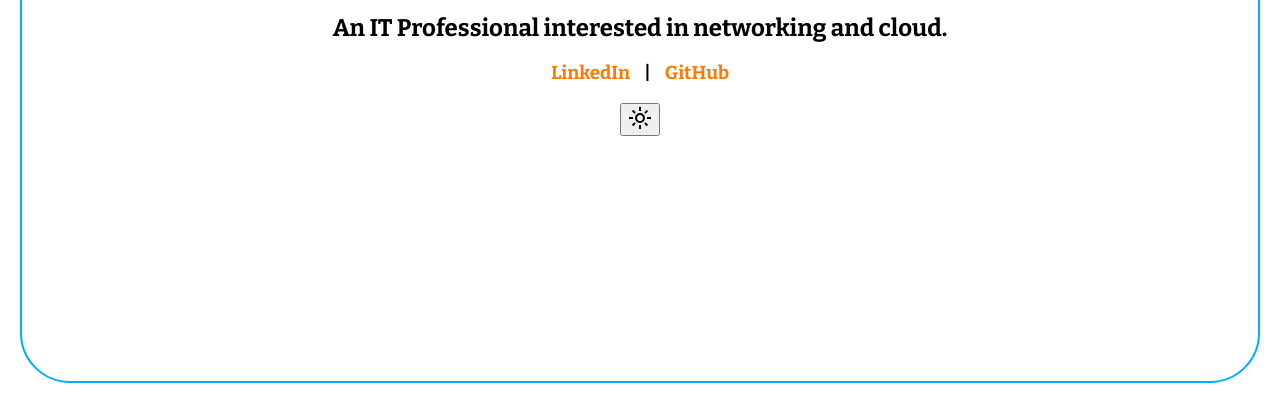
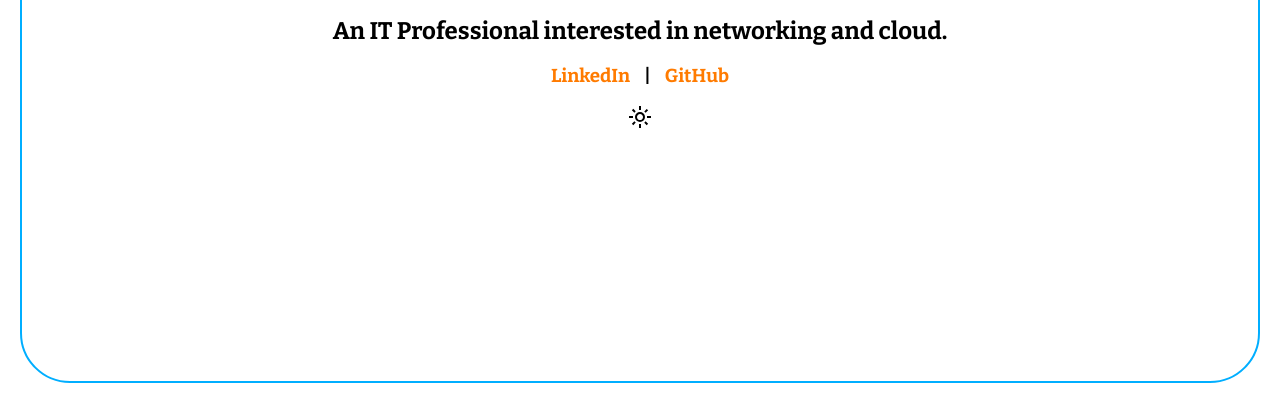
Before and after one commit to harrytripp/azure-static, a plain HTML site: page index.html in a window 1280 px wide. Shown: the part 397-800 px from the top of the page. Drawn offline with nearby package versions, Linux system fonts and the light colour scheme.

Commit message:
Updated to accomodate SVG button.
Working towards changing SVG colour using CSS.
WIP code under .icon and svg

```diff
--- a/style.css
+++ b/style.css
@@ -115,10 +115,21 @@ a:active {
   color: var(--border-color);
 }
 
-.material-symbols-outlined {
-  font-variation-settings:
-  'FILL' 0,
-  'wght' 400,
-  'GRAD' 0,
-  'opsz' 24
+button {
+  cursor: pointer;
+  background: none;
+  border: none;
+  padding: 0;
+  margin: 0;
 }
+
+.icon {
+  width: 24px;
+  height: 24px;
+  transition: opacity 0.1s ease-in-out;
+  color: #E8175D;
+}
+
+svg {
+  color: #00aeff;
+}
```
